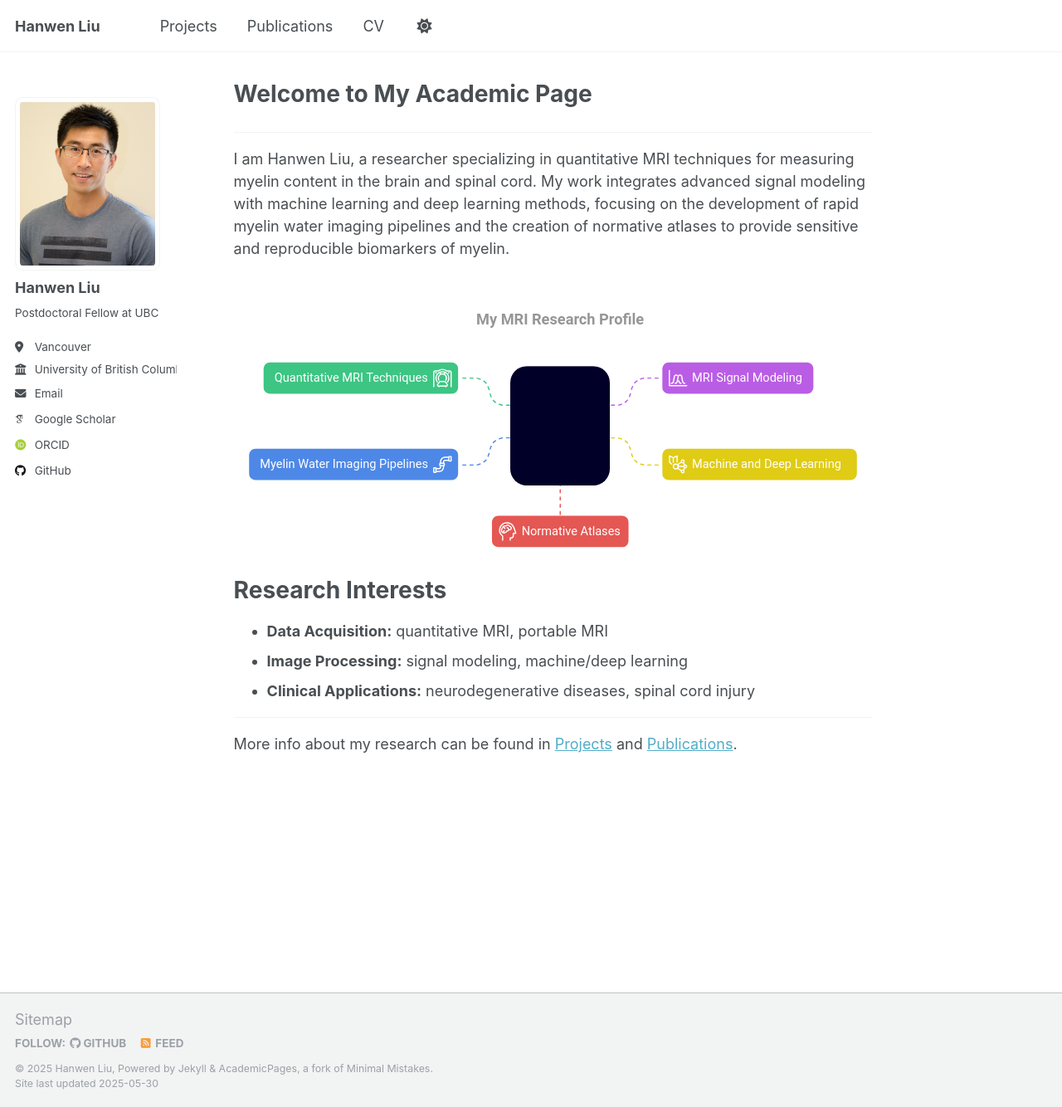
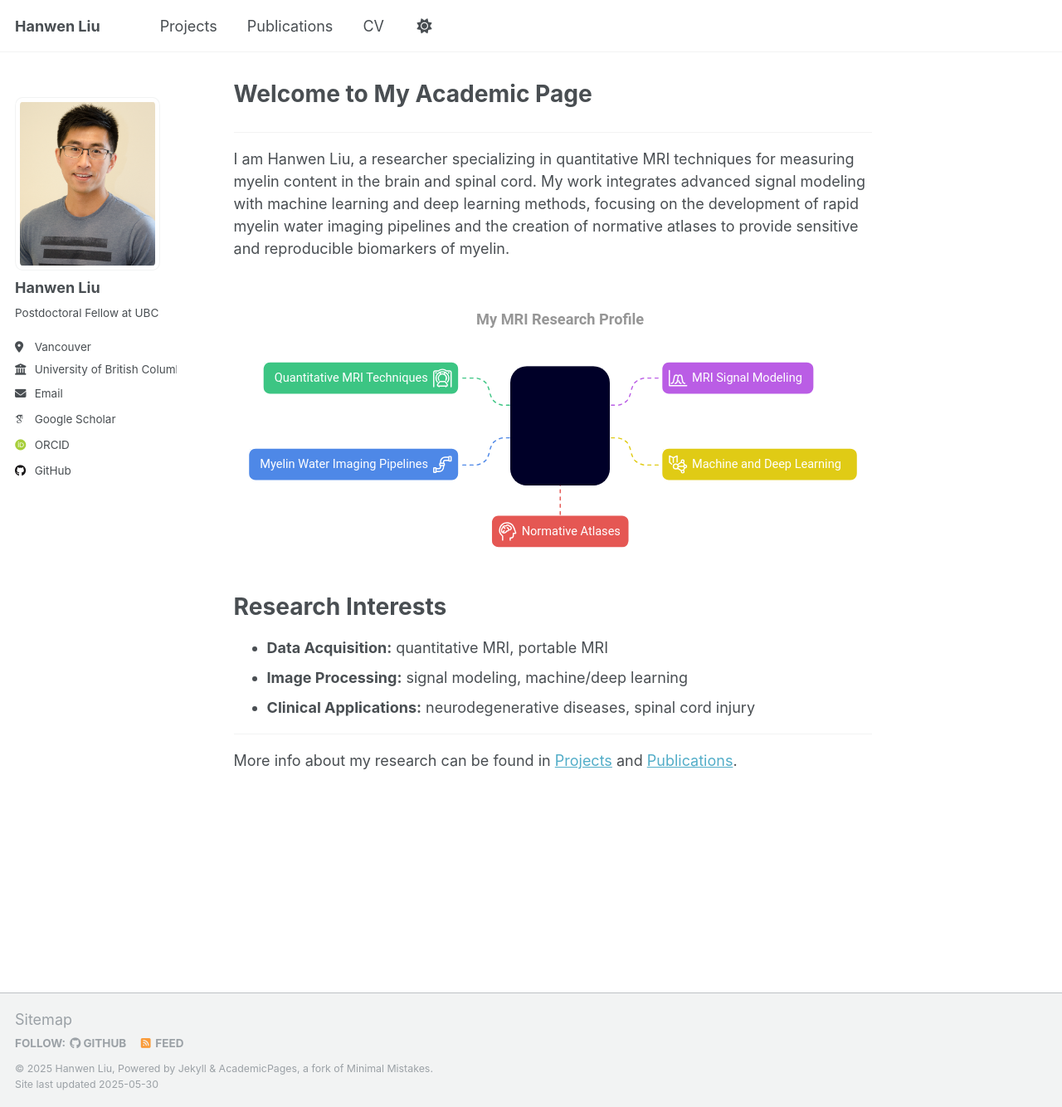
Before and after one commit to hanwencat/hanwencat.github.io, a Jekyll site: the page built from _pages/about.md, in a window 1280 px wide and 1334 px high. Shown: the whole window at 83% size. Built offline with Jekyll 4.4.1, drawn with Linux system fonts in a browser that asks for light colours; some web fonts are replaced.

Commit message:
add more space below the image

```diff
--- a/_pages/about.md
+++ b/_pages/about.md
@@ -16,9 +16,9 @@ redirect_from:
 I am Hanwen Liu, a researcher specializing in quantitative MRI techniques for measuring myelin content in the brain and spinal cord. My work integrates advanced signal modeling with machine learning and deep learning methods, focusing on the development of rapid myelin water imaging pipelines and the creation of normative atlases to provide sensitive and reproducible biomarkers of myelin.
 <div style="text-align: center;">
   <div style="position: relative;">
-    <img src='/images/Research-hub-new2.svg' style="margin-top: 0px; margin-bottom: 0px; width: 100%;">
+    <img src='/images/Research-hub-new2.svg' style="margin-top: 0px; margin-bottom: 20px; width: 100%;">
     <div style="position: absolute; top: calc(50% + 10px); left: calc(51.1%); transform: translate(-50%, -50%);">
-      <img src='/images/gifs/z.gif' style="width: 15vw; min-width: 58px; max-width: 120px; border-radius: 20px;">
+      <img src='/images/gifs/z.gif' style="width: 15vw; min-width: 58px; max-width: 120px; border-radius: 20px;margin-bottom: 20px;">
       <p style="font-size: 20px; margin-top: 10px;"> </p>
     </div>
   </div>
```
